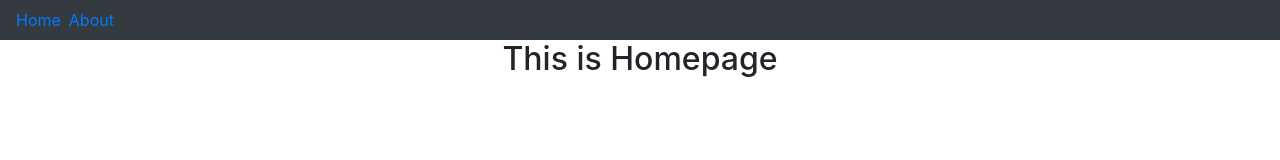
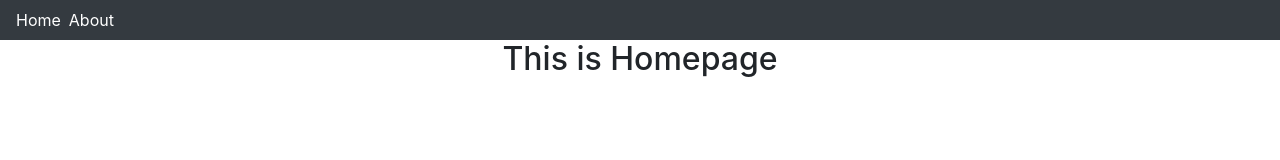
Before and after one commit to theanh226/react-router, a React (Create React App) app: page / in a window 1280 px wide. Shown: the top 160 px of the page. Built offline with nearby package versions, Linux system fonts and the light colour scheme.

Commit message:
add hover text to link

```diff
--- a/src/App.js
+++ b/src/App.js
@@ -11,11 +11,15 @@ class App extends Component {
         <div className="App">
           <nav className="navbar navbar-dark bg-dark">
             <ul className="nav navbar-nav d-flex flex-row w-75">
-              <li className="active cursor-pointer text-white mr-2 hover-link">
-                <Link to="/">Home</Link>
+              <li className="active cursor-pointer text-white mr-2 ">
+                <Link to="/" className="text-white hover-link">
+                  Home
+                </Link>
               </li>
               <li className="cursor-pointer text-white hover-link">
-               <Link to="/about">About</Link>
+                <Link to="/about" className="text-white hover-link">
+                  About
+                </Link>
               </li>
             </ul>
           </nav>
```
